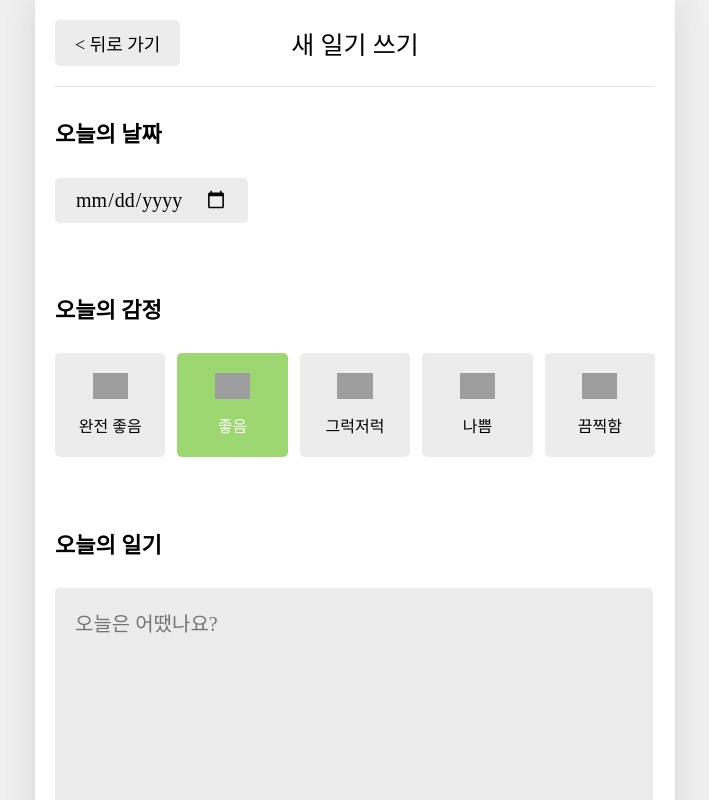
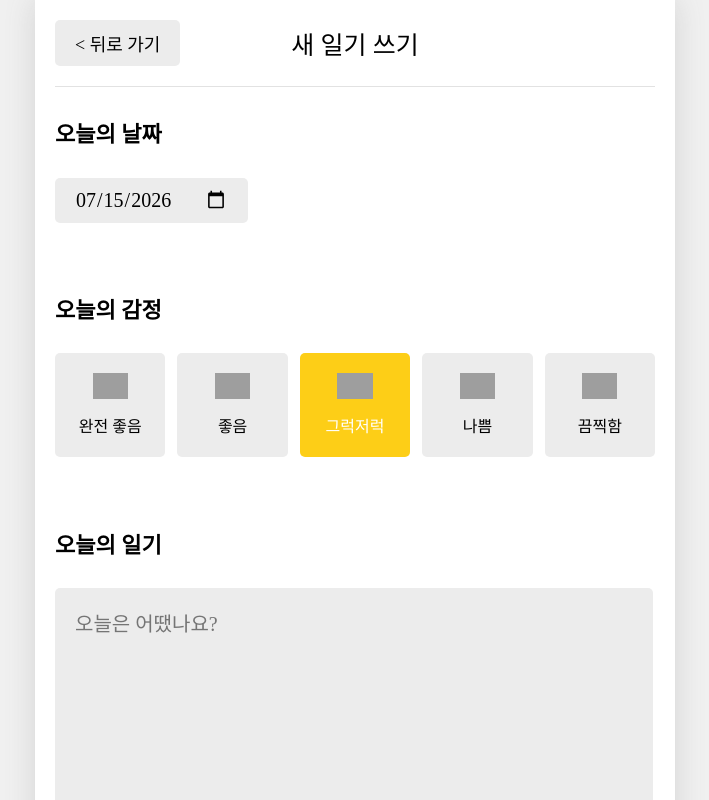
Before and after one commit to hxx-dev/emotional-diary, a React (Vite) app: page /new in a window 1280 px wide. Shown: the top 800 px of the page, without its empty margins (285-994 px from the left). Built offline with nearby package versions, Linux system fonts and the light colour scheme; grey boxes are pictures that could not be loaded; a web font is replaced by a local one.

Commit message:
:sparkles:Feat:입력값 상태 관리, Date 스트링화 함수 코드 추가 및 각 버튼 기능 구현

```diff
--- a/src/components/Editor/Editor.jsx
+++ b/src/components/Editor/Editor.jsx
@@ -1,6 +1,8 @@
 import styled from "styled-components";
 import Button from "../common/Button";
 import EmotionItem from "../EmotionItem/EmotionItem";
+import { useState } from "react";
+import { useNavigate } from "react-router-dom";
 
 const emotionList = [
   { emotionId: 1, emotionName: "완전 좋음" },
@@ -55,33 +57,97 @@ const BtnSection = styled.div`
 const SectionContainer = styled.div`
   margin-bottom: 40px;
 `;
-function Editor() {
-  const emotionId = 2;
+// Date 객체 스트링으로 만드는 함수
+const getStringedDate = (targetDate) => {
+  let year = targetDate.getFullYear();
+  let month = targetDate.getMonth() + 1;
+  let date = targetDate.getDate();
+
+  if (month < 10) {
+    month = `0${month}`;
+  }
+  if (date < 10) {
+    date = `0${date}`;
+  }
+
+  return `${year}-${month}-${date}`;
+};
+
+function Editor({ onSubmit }) {
+  // 상태 관리
+  const [input, setInput] = useState({
+    createDate: new Date(),
+    emotionId: 3,
+    content: "",
+  });
+
+  const nav = useNavigate();
+  //이벤트 핸들러
+  const onChangeInput = (e) => {
+    let name = e.target.name;
+    let value = e.target.value;
+
+    if (name === "createDate") {
+      value = new Date(value);
+    }
+
+    setInput({
+      ...input,
+      [name]: value,
+    });
+  };
+  //작성완료 버튼 이벤트 핸들러
+  const onSubmitButtonClick = () => {
+    onSubmit(input);
+  };
+
   return (
     <PageContainer>
       <SectionContainer>
         <SectionTitle>오늘의 날짜</SectionTitle>
-        <DateInput type="date" />
+        <DateInput
+          onChange={onChangeInput}
+          name={"createDate"}
+          value={getStringedDate(input.createDate)}
+          type="date"
+        />
       </SectionContainer>
       <SectionContainer>
         <SectionTitle>오늘의 감정</SectionTitle>
         <EmotionContainer>
           {emotionList.map((item) => (
             <EmotionItem
+              onClick={() =>
+                onChangeInput({
+                  target: {
+                    name: "emotionId",
+                    value: item.emotionId,
+                  },
+                })
+              }
               key={item.emotionId}
               {...item}
-              isSelected={item.emotionId === emotionId}
+              isSelected={item.emotionId === input.emotionId}
             />
           ))}
         </EmotionContainer>
       </SectionContainer>
       <SectionContainer>
         <SectionTitle>오늘의 일기</SectionTitle>
-        <ContentInput placeholder="오늘은 어땠나요?" />
+        <ContentInput
+          name={"content"}
+          value={input.content}
+          onChange={onChangeInput}
+          placeholder="오늘은 어땠나요?"
+        />
       </SectionContainer>
       <BtnSection>
-        <Button text={"취소하기"} />
-        <Button text={"작성완료"} type={"POSITIVE"} />
+        <Button onClick={() => nav(-1)} text={"취소하기"} />
+        <Button
+          onClick={onSubmitButtonClick}
+          text={"작성완료"}
+          type={"POSITIVE"}
+        />
       </BtnSection>
     </PageContainer>
   );
```
